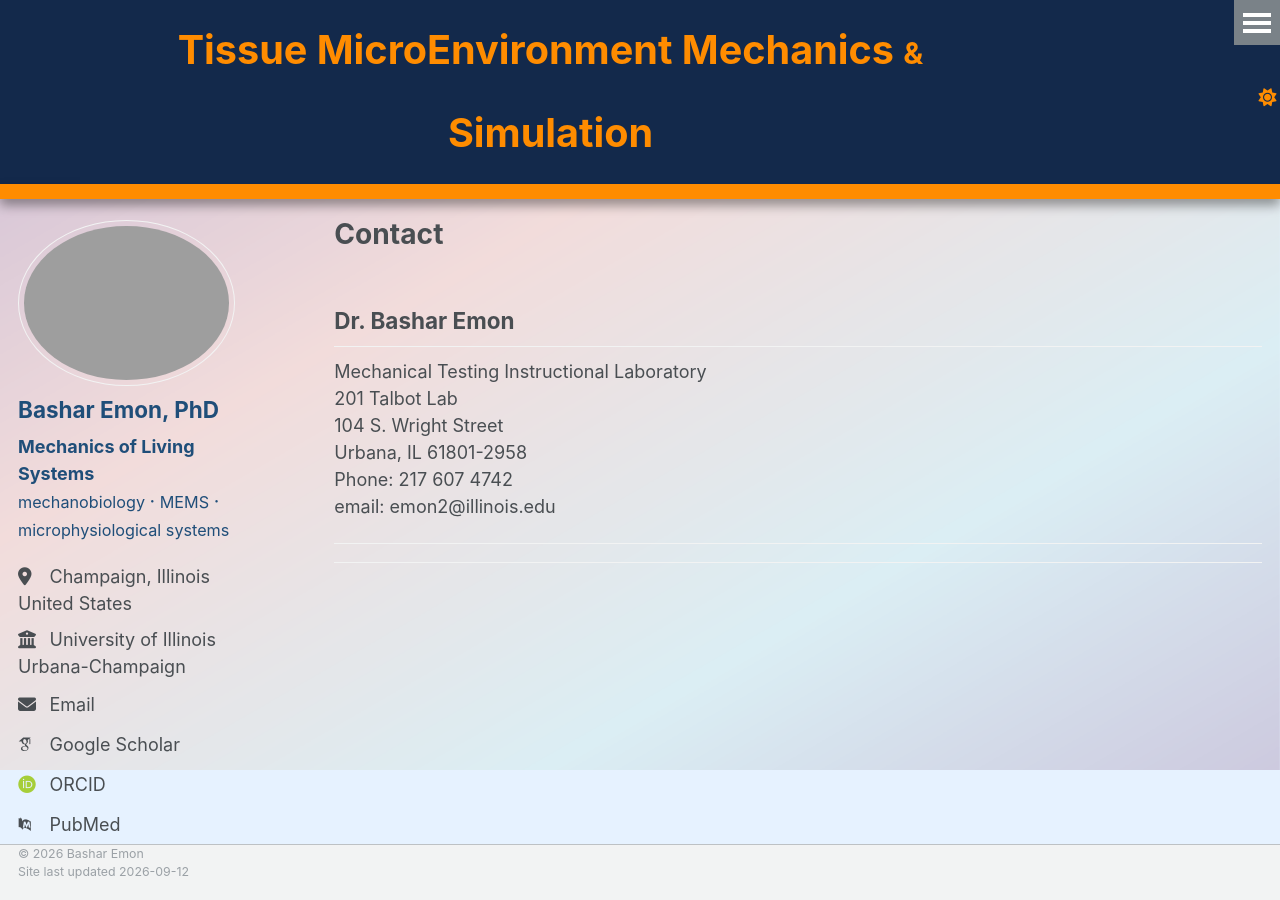
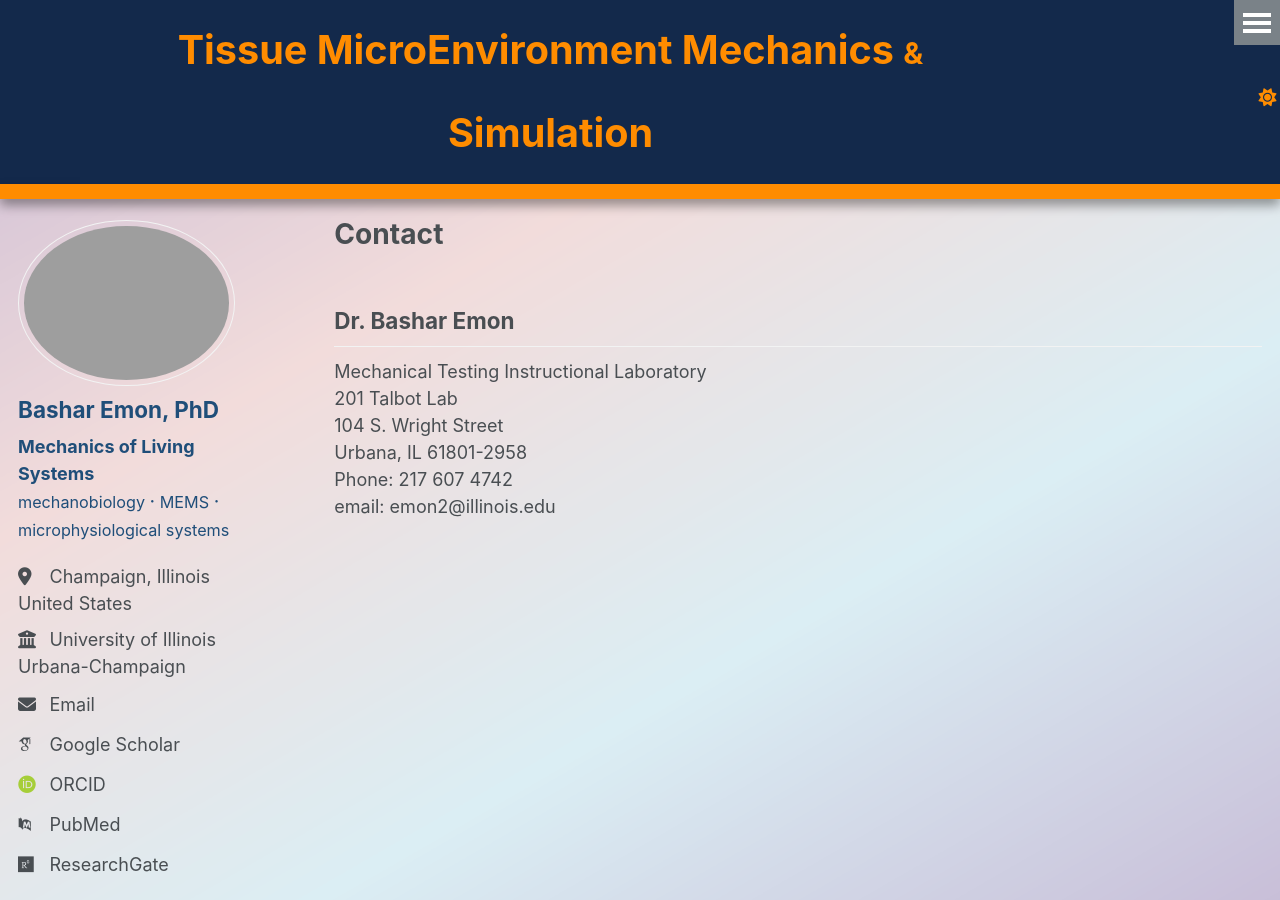
Before and after one commit to BasharEmon/BasharEmon.github.io, a Jekyll site: the page built from _pages/contact.md, in a window 1280 px wide and 900 px high. Built offline with Jekyll 4.4.1, drawn with Linux system fonts in a browser that asks for light colours; some web fonts are replaced.

Commit message:
Clean up contact.md by removing whitespace
Removed excessive whitespace and div elements from contact page.

```diff
--- a/_pages/contact.md
+++ b/_pages/contact.md
@@ -15,22 +15,4 @@ Urbana, IL 61801-2958
 Phone: 217 607 4742
 email: emon2@illinois.edu
 
-
-
-
-
-
-
-
-
-
-
-
-
-
-
-
-
-
----
----
+<div style="height: 900px;"></div>
```
